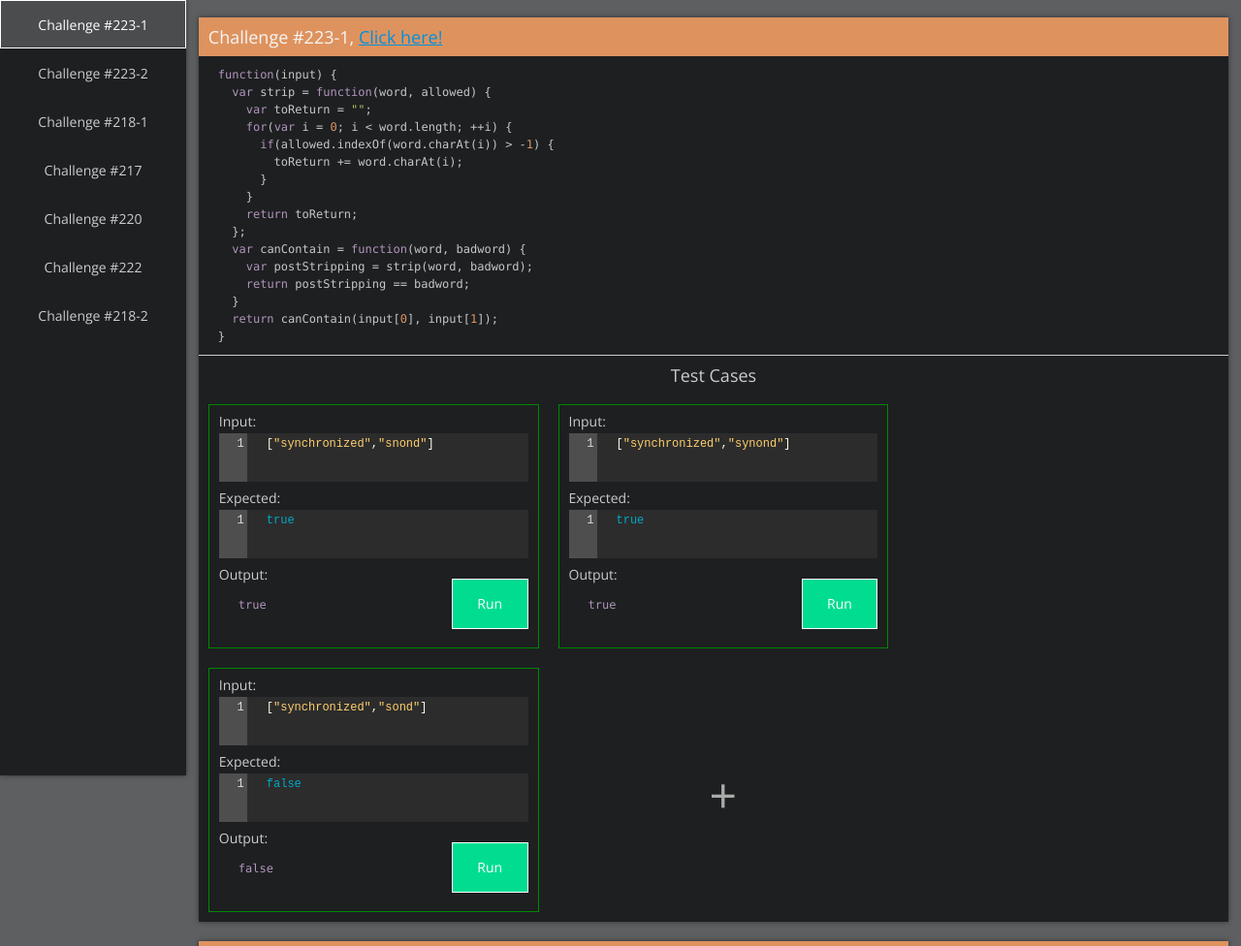
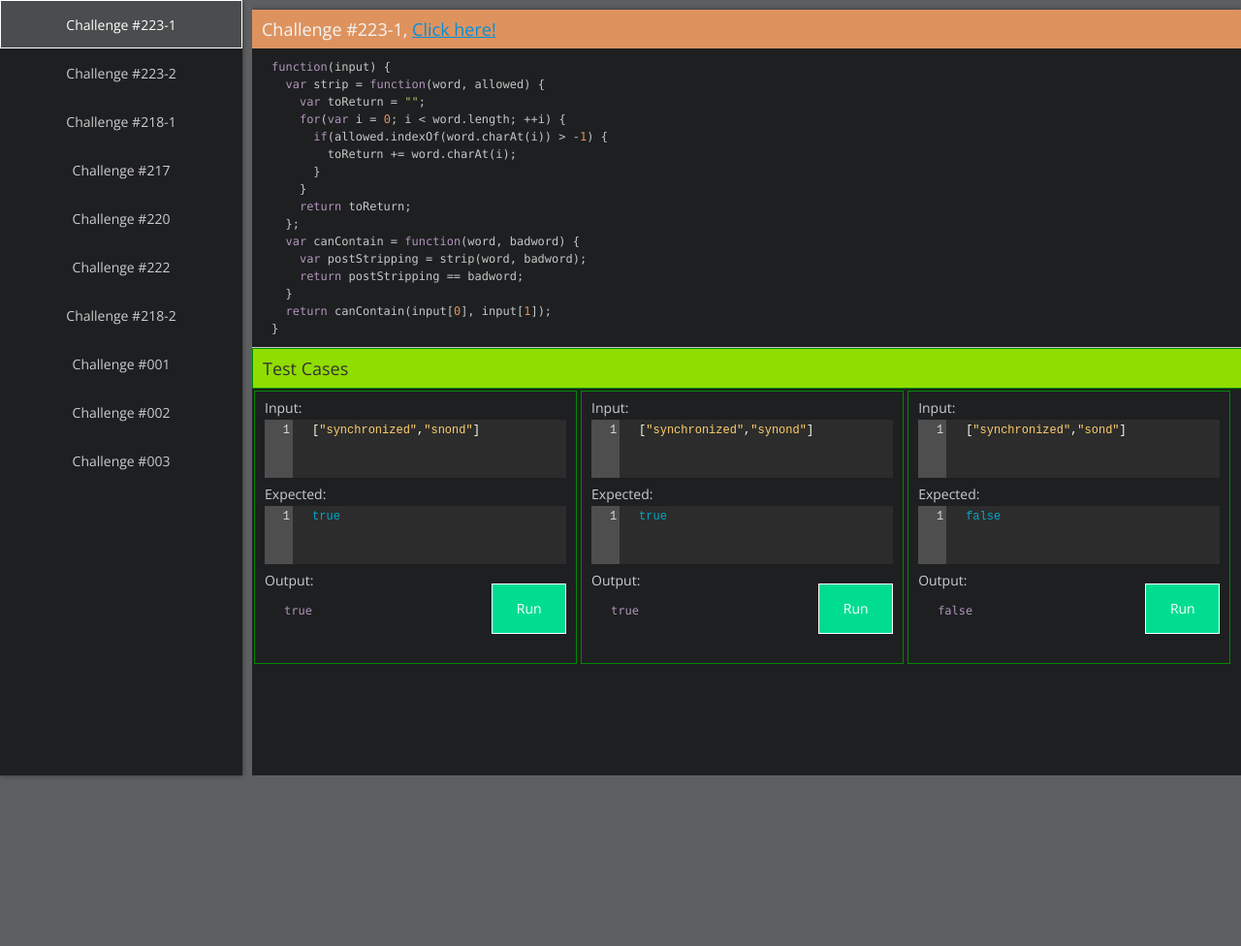
Before and after one commit to fmahmud/coding_challenges, a plain HTML site: page index.html in a window 1280 px wide. Shown: the top 976 px of the page at 97% size. After the commit the page ends 816 px from the top, so only its background shows below. Drawn offline with nearby package versions, Linux system fonts and the light colour scheme.

Commit message:
New Challenges and style changes

```diff
--- a/challenges.js
+++ b/challenges.js
@@ -63,7 +63,8 @@ function createAndAddSolutionDiv(number, url, code) {
 		'codeDiv': codeDiv,
 		'testCaseDiv': testCaseDiv,
 		'outputDiv': outputDiv,
-		'addTestCaseDiv': addTestCaseButton
+		'addTestCaseDiv': addTestCaseButton,
+		'tcBanner': tcTitleDiv
 	};
 }
 
@@ -169,8 +170,10 @@ function createChallenge(number, solution, cases, url) {
 			testCase.divs.gotPre.innerHTML = result;
 			if(result == JSON.stringify(JSON.parse(testCase.divs.expectedPre.getValue()))) {
 				testCase.divs.wrapper.className = "test-case-div passed";
+				toReturn.divs.tcBanner.className = "test-case-title passed";
 			} else {
 				testCase.divs.wrapper.className = "test-case-div failed";
+				toReturn.divs.tcBanner.className = "test-case-title failed";
 			}
 			testCase.divs.gotPre.className = "prettyprint";
 			prettyPrint();
@@ -204,7 +207,7 @@ function createChallenge(number, solution, cases, url) {
 	}
 
 	toReturn.divs.addTestCaseDiv.addEventListener('click', function() {
-		toReturn.addNewTestCase({input: JSON.stringify(""), output: JSON.stringify("") });
+		toReturn.addNewTestCase(createTestCase("", ""));
 	});
 
 	return toReturn;
@@ -464,6 +467,127 @@ challenges.push(createChallenge("218-2", function(input) {
 	return cases;
 })(), "https://www.reddit.com/r/dailyprogrammer/comments/39ws1x/20150615_challenge_218_easy_todo_list_part_1/"));
 
+challenges.push(createChallenge("001", function(input) {
+	var matched = input.match(/^-?\d+(\.\d+)?$/);
+	return matched != null && input == matched[0];
+}, (function() {
+	var cases = [];
+	cases.push(createTestCase("1234", true));
+	return cases;
+})(), "http://www.careercup.com/question?id=5753629812195328"));
+
+challenges.push(createChallenge("002", function(input) {
+	var countAndSay = function(n) {
+		if(n == 1) {
+			return "1";
+		}
+		var lower = countAndSay(n - 1);
+	    var toRet = "";
+	    var count = 0;
+	    var previousChar = lower.charAt(0);
+	    for(var i = 0; i < lower.length; ++i) {
+	        if(lower.charAt(i) == previousChar) {
+	            count++;
+	        } else {
+	            toRet += count;
+	            toRet += previousChar;
+	            previousChar = lower.charAt(i);
+	            count = 1;
+	        }
+	    }
+	    toRet += count;
+	    toRet += previousChar;
+	    return toRet;
+	};
+	return countAndSay(input);
+}, (function() {
+	var cases = [];
+	cases.push(createTestCase(1, "1"));
+	cases.push(createTestCase(2, "11"));
+	cases.push(createTestCase(3, "21"));
+	cases.push(createTestCase(4, "1211"));
+	cases.push(createTestCase(5, "111221"));
+	cases.push(createTestCase(6, "312211"));
+	return cases;
+})(), "Turn Interview Question"));
+
+
+challenges.push(createChallenge("003", function(input) {
+	var isTwentyfour = function(a, b) {
+	    return (a + b == 24 ||
+	            a - b == 24 ||
+	            a * b == 24 ||
+	            a / b == 24 );
+	};
+
+	var recTest = function(arr, a, index) {
+		if(index == arr.length - 1 && isTwentyfour(a, input[index])) {
+			return true;
+		} else if(index == input.length) {
+			return false;
+		} else {
+			return recTest(input, a+input[index], index+1)
+                || recTest(input, a-input[index], index+1)
+                || recTest(input, a*input[index], index+1)
+                || recTest(input, a/input[index], index+1);
+		}
+	};
+
+	return recTest(input, 0, 0, 0);
+}, (function() {
+	var cases = [];
+	cases.push(createTestCase([1, 2, 3, 4], true));
+	cases.push(createTestCase([1, 2, 3, 2, 2], true));
+	cases.push(createTestCase([1, 2, 3, 8, 2], true));
+	cases.push(createTestCase([48, 2], true));
+	cases.push(createTestCase([1, 2], false));
+	cases.push(createTestCase([24], true));
+	return cases;
+})(), ""));
+
+
+// public class PeekingIterator {
+//     private Iterator it;
+//     private Object currentNext;
+//     private boolean reachedEnd;
+
+//     public PeekingIterator(Iterator it) {
+//       this.it = it;
+//       if(this.it.hasNext()){
+//       	currentNext = this.it.next();
+//         reachedEnd = false;
+//       } else {
+//         reachedEnd = true;
+//       }
+//     }
+
+//     public Object next() throws Exception {
+//       if(!reachedEnd) {
+//         Object toReturn = currentNext;
+//         if(it.hasNext()) {
+//           currentNext = it.next();
+//         } else {
+//           currentNext = null;
+//           reachedEnd = true;
+//         }
+//         return toReturn;
+//       } else {
+//         throw new Exception("Passed end of iterator.");
+//       }
+//     }
+
+//     public Object peek() throws Exception {
+//       if(reachedEnd) {
+//         throw new Exception("Passed end of iterator.");
+//       }
+//       return currentNext;
+//     }
+
+//     public boolean hasNext() {
+// 		return !reachedEnd;
+//     }
+// }
+
 // challenges.push(createChallenge(220, function(input) {
 
 // }, (function() {
--- a/style.css
+++ b/style.css
@@ -1,7 +1,19 @@
 body {
-	width: 83%;
-	margin-left: 16%;
+	width: 100vw;
+	height: 100vh;
 	background-color: #5d5f61;
+	min-width: 1126px;
+	overflow: hidden;
+}
+
+#solutions {
+	position: absolute;
+	left: 260px;
+	right: 0;
+	top: 0;
+	bottom: 0;
+	height: 100vh;
+	overflow: scroll;
 }
 
 .solution {
@@ -44,9 +56,9 @@ body {
 }
 
 #quick-nav {
-	position: fixed;
-	width: 15%;
-	height: 100vh;
+	position: absolute;
+	width: 250px;
+	height: 100%;
 	left: 0;
 	top: 0;
 	bottom: 0;
@@ -120,10 +132,10 @@ body {
 .test-case-div {
 	position: relative;
 	float: left;
-	margin: 10px;
+	margin: .2%;
 	padding: 10px;
-	width: 30%;
-	height: 230px;
+	width: calc(100% / 3 - 29px);
+	height: 260px;
 	overflow: hidden;
 }
 
@@ -172,19 +184,30 @@ body {
 }
 
 .CodeMirror {
-	height: 50px !important;
+	height: 60px !important;
 }
 
 .test-case-title {
 	height: 40px;
 	width: 100%;
-	color: #ccc;
+	color: #333;
 	font-size: 18px;
 	font-family: "Open Sans", sans-serif;
 	line-height: 40px;
-	background-color: #1d1f21;
-	text-align: center;
+	background-color: #90dd00;
+	text-align: left;
+	padding-left: 10px;
 	cursor: pointer;
+}
+
+.test-case-title.failed {
+	color: #ccc;
+	background-color: #dd5050;
+}
+
+.test-cases-title.passed {
+	background-color: #90dd00;
+	color: #333;
 }
 
 .test-case-title:hover {
```
